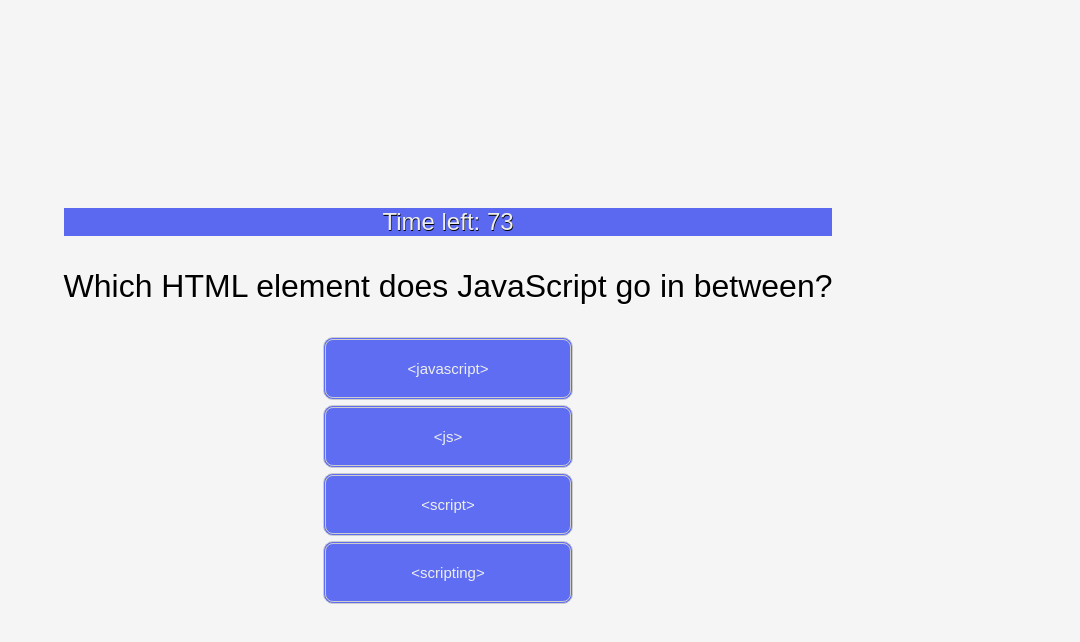
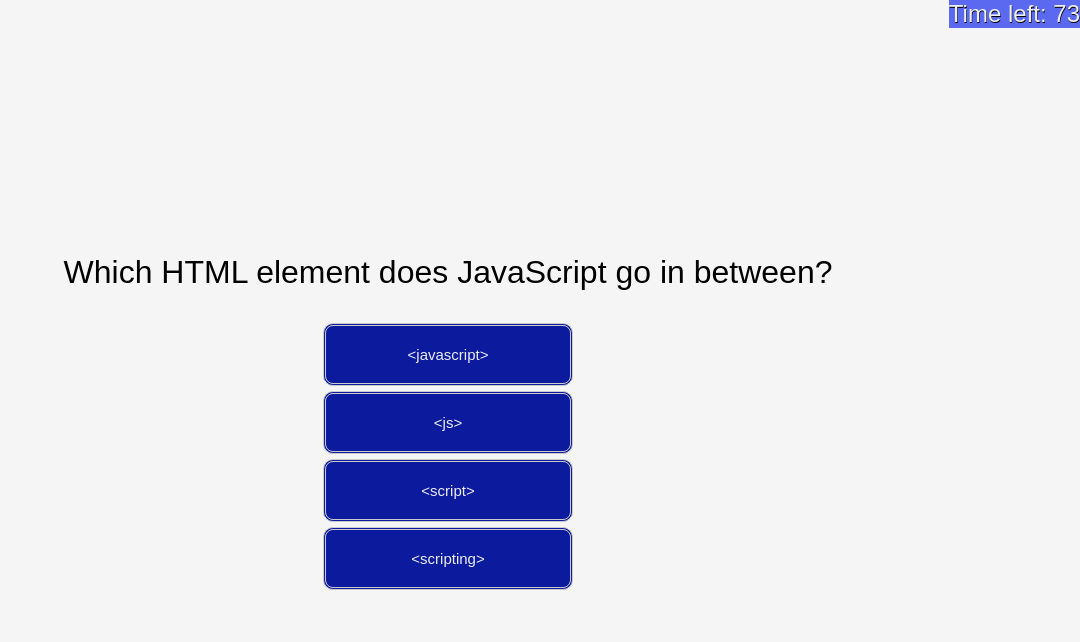
Before and after one commit to ChristianKrantz11/coding-quiz, a plain HTML site: page index.html in a window 1280 px wide. Both pictures are taken after a click on the button "Start Quiz". Shown: the whole page, without its empty margins (200-1280 px from the left). Drawn offline with Linux system fonts and the light colour scheme.

Commit message:
final touches

```diff
--- a/script.js
+++ b/script.js
@@ -199,7 +199,7 @@ function checkAnswer(answer){
 
     if (answer === correct && currentQuestionIndex !== finalQuestionIndex){
         score++;
-        alert("That Is Correct!");
+        alert("Correct!");
         currentQuestionIndex++;
         generateQuizQuestion();
         //display in the results div that the answer is correct.
--- a/style.css
+++ b/style.css
@@ -44,7 +44,7 @@ input{
 button {
     display: block;
     font-family: sans-serif;
-    background-color: #5e6df1;
+    background-color: #0c1a9e;
     border-radius: 10px;
     border: 3px double #cccccc;
     color: #eeeeee;
@@ -81,7 +81,9 @@ button:hover{
     color: #eeeeee;
     font-size: x-large;
     text-shadow: .5px .5px black;
-    text-align: center;
+    position: fixed;
+    top: 0;
+    right: 0;
 }
 #quiz {
     display: none;
```
